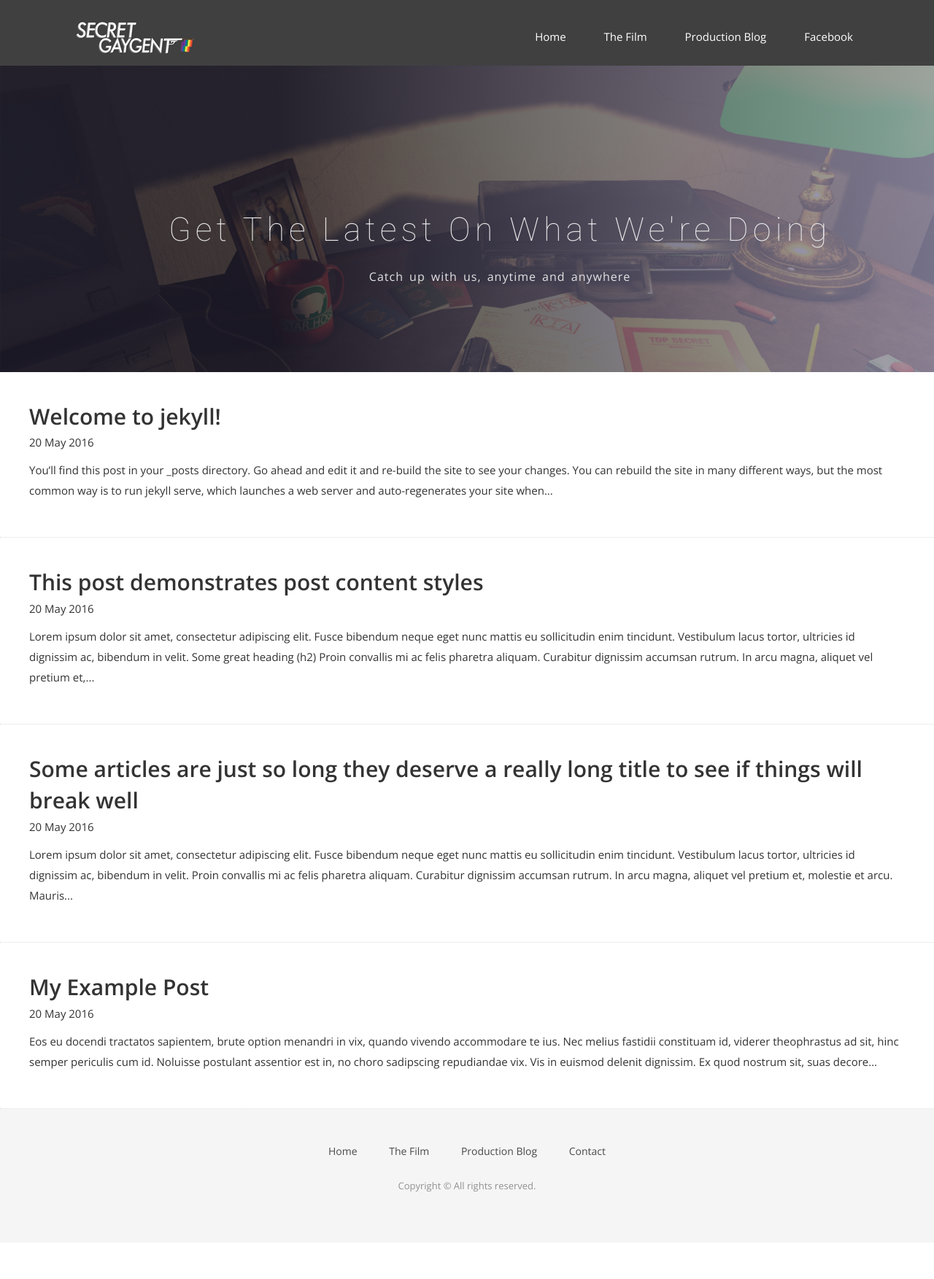
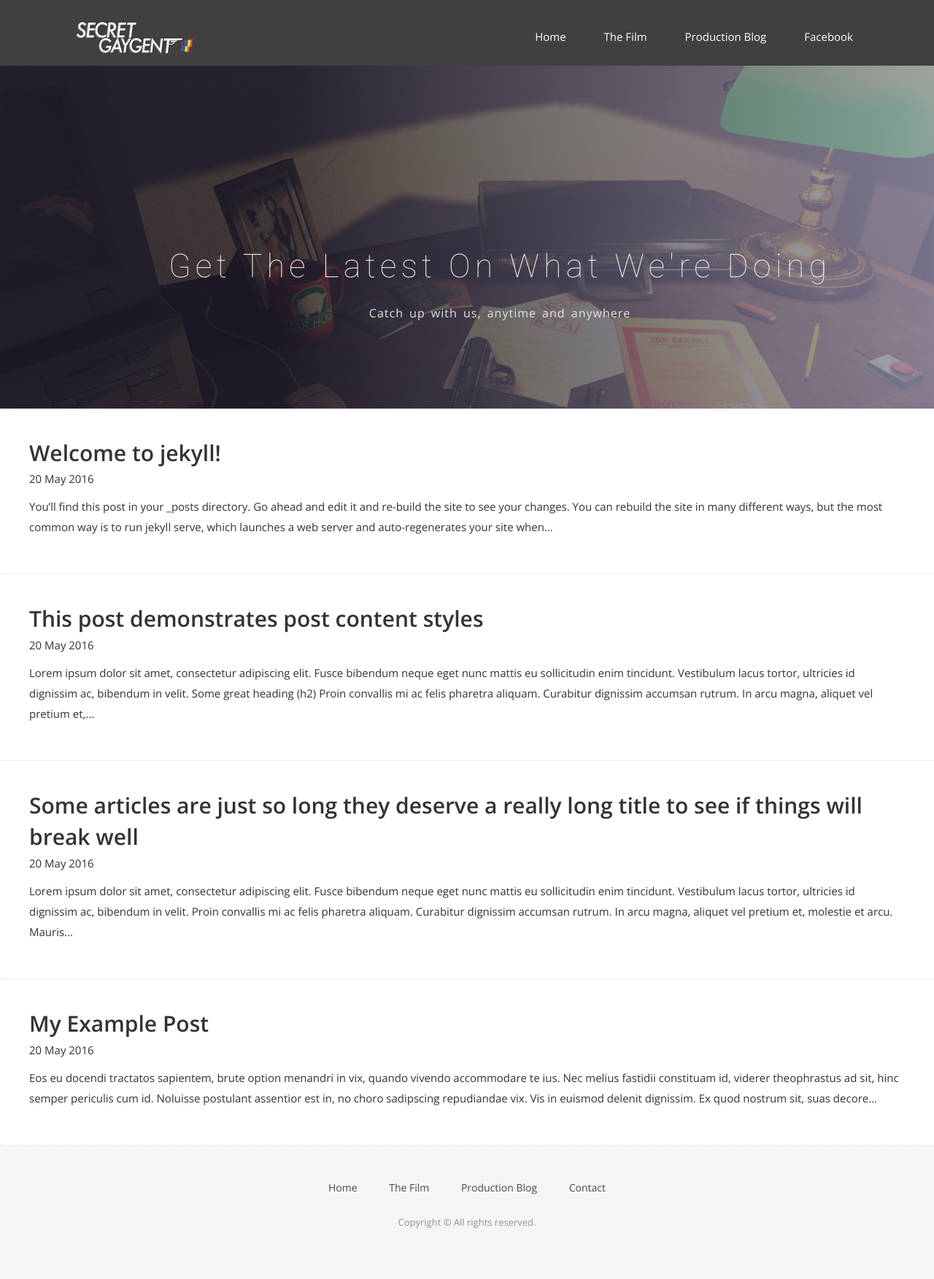
Before and after one commit to jetgirl78/secret, a Jekyll site: the page built from blog.html, in a window 1280 px wide. Shown: the whole page at 73% size. Built offline with Jekyll 4.4.1, drawn with Linux system fonts in a browser that asks for light colours; nearby versions of some CDN libraries; some web fonts are replaced; before the commit the page ends 1703 px from its top, so only the background shows below that.

Commit message:
Update airspace.css

```diff
--- a/css/airspace.css
+++ b/css/airspace.css
@@ -360,7 +360,7 @@ header .navbar-default .navbar-nav li a:hover {
 #global-header {
   background: url("../img/slider2.jpg") no-repeat;
   background-size: cover;
-  padding-top: 200px;
+  padding-top: 250px;
   padding-bottom: 107px;
   position: relative;
   background-attachment: fixed;
```
